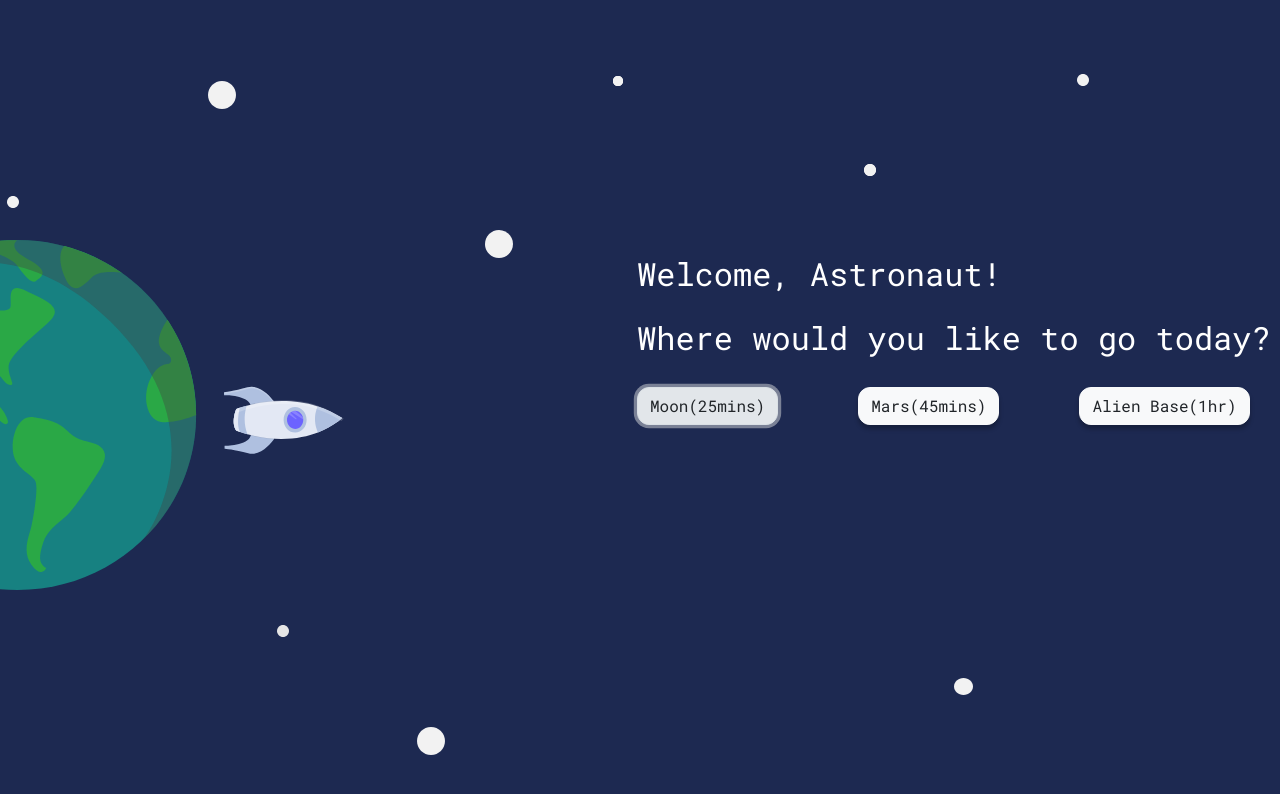
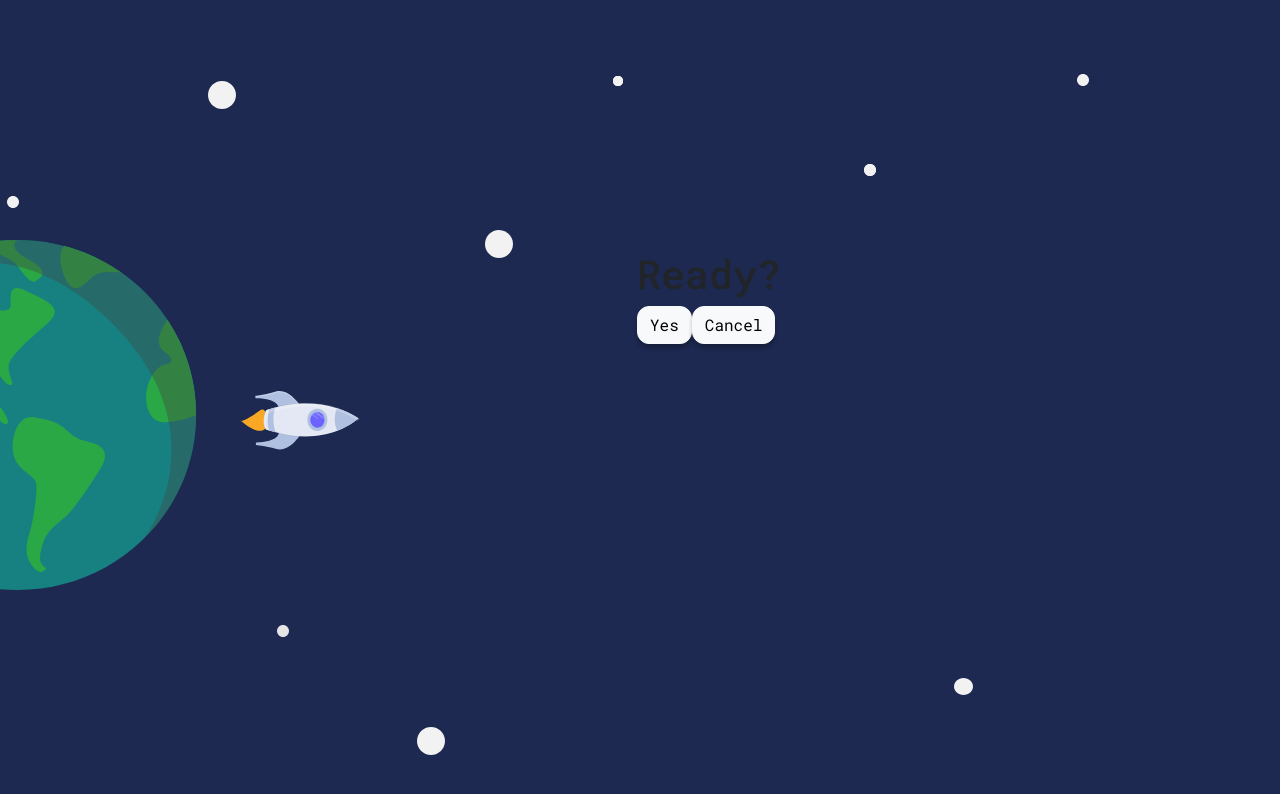
Before and after one commit to zwemsoe/spacetime, a React (Create React App) app: page / in a window 1280 px wide. Both pictures are taken after a click on the link "Moon(25mins)". Shown: the top 794 px of the page. Built offline with nearby package versions, Linux system fonts and the light colour scheme.

Commit message:
rocket animation first stage

```diff
--- a/src/App.js
+++ b/src/App.js
@@ -16,19 +16,96 @@ const clips = [
 ]
 */
 class App extends Component{
+  constructor(props){
+    super(props);
+    this.state={
+      page: 0,
+      destination: 0,
+      readyClicked : false
+    }
+    this.setDestination = this.setDestination.bind(this);
+    this.clearScreen = this.clearScreen.bind(this);
+    this.renderPage = this.renderPage.bind(this);
+    this.goToLanding = this.goToLanding.bind(this);
+  }
 
+  setDestination(param){
+    this.setState({
+      page: 1,
+      destination: param
+    })
+  }
+
+  clearScreen(){
+    this.setState({
+      page: 2,
+      readyClicked: true
+      })
+  }
+
+  goToLanding(){
+    this.setState({
+      page:0
+    })
+  }
+
+  renderPage(page){
+    switch(page){
+      case 0:
+        console.log("reached inside case 0! ")
+        return (
+        <div>
+        <div className = "introPos">
+        <Landing setDestination = {this.setDestination}/>
+        </div>
+        </div>
+        )
+      case 1:
+        return(
+          <div>
+          <div className = "introPos">
+            <h1>Ready?</h1>
+            <a onClick = {()=>this.clearScreen()} className ="btn btn-light moonBtn">Yes</a>
+            <a onClick = {()=>this.goToLanding()()} className ="btn btn-light moonBtn">Cancel</a>
+         </div>
+          </div>
+        );
+
+      default:
+        return (<div></div>);
+    }
+  }
+
+  renderRocket(param){
+    switch(param){
+      case 0:
+        return (<Rocket destination={0}/>);
+      case 1:
+        if(this.state.readyClicked){
+        return <Rocket destination = {this.state.destination}/>
+        }
+        return (<Rocket destination={0}/>);
+      case 2:
+        break;
+      default:
+        break;
+    }
+  }
 
   render(){
+    const {page, destination} = this.state;
+    console.log("page = "+ page);
+    console.log("destination: " + destination);
     return(
-    <div className = "bg">
+    <div>
       <img src = {earth} alt = "earth here!" className = "earth"/>
-      <Rocket/>
-      <div className = "introPos">
-        <Landing/>
-      </div>
+      {this.renderRocket(destination)}
+      {this.renderPage(page)}
     </div>
     )
   }
+
+
   /*
   playSound = (src) => {
     const sound = new Howl({
--- a/src/components/Landing.js
+++ b/src/components/Landing.js
@@ -2,8 +2,12 @@ import React, {Component} from 'react';
 
 
 class Landing extends Component{
-
+    constructor(props) {
+        super(props);
+        this.state = {};
+    }
     render(){
+        console.log("reached inside Landing.js!")
         return (
             <div>
                 <div className = "introText">
@@ -12,13 +16,13 @@ class Landing extends Component{
 
                 <div className= "row button-group">
                     <div className = "col">
-                    <a href="#" className ="btn btn-light moonBtn">Moon(25mins)</a>
+                    <a onClick = {() => {this.props.setDestination(1)}} className ="btn btn-light moonBtn">Moon(25mins)</a>
                     </div>
                     <div className = "col">
-                    <a href="#" className ="btn btn-light moonBtn">Mars(45mins)</a>
+                    <a onClick ={() => {this.props.setDestination(2)}} className ="btn btn-light moonBtn">Mars(45mins)</a>
                     </div>
                     <div className = "col">
-                    <a href="#" className ="btn btn-light moonBtn">Alien Base(1hr)</a>
+                    <a onClick = {() => {this.props.setDestination(3)}} className ="btn btn-light moonBtn">Alien Base(1hr)</a>
                     </div>
                 </div>
                 </div>
--- a/src/components/Rocket.js
+++ b/src/components/Rocket.js
@@ -1,19 +1,20 @@
 import React, {Component} from 'react';
-import rocket from "../imgs/Rocket.svg";
+import rocket from "../imgs/fullrocket.svg";
 
 class Rocket extends Component{
     constructor(props) {
         super(props);
         this.state = {
-            x_pos: 3,
-            y_pos: 5
+            styles: ["rocket", "rocket-to-moon", "rocket-to-mars", "rocket-to-alien"]
         }
     }
 
     render(){
+        console.log("reached to rocket");
+        const {styles} = this.state;
         return (
         <div>
-            <img className = "rocket" src = {rocket} alt ="rocket here!"/>
+            <img className = {styles[this.props.destination]} src = {rocket} alt ="rocket here!"/>
         </div>
         )
     }
--- a/src/index.css
+++ b/src/index.css
@@ -35,6 +35,7 @@ body{
 .moonBtn{
   box-shadow: 0px 4px 4px rgba(0, 0, 0, 0.25);
   border-radius: 12px;
+  color: black !important;
 }
 .moonBtn:hover{
   background-color: #FCE205;
@@ -47,6 +48,22 @@ body{
   position: absolute;
   width: 7.5em;
   height:  12.5em;
-  left: 14em;
-  top: 20em;
+  left: 15em;
+  top: 40%;
 }
+
+@keyframes toMoon{
+  from {left:15em;}
+  to {left: 87em;}
+}
+
+.rocket-to-moon{
+  position: absolute;
+  width: 7.5em;
+  height:  12.5em;
+  left:15em;
+  animation-name: toMoon;
+  animation-duration: 30s;
+  animation-timing-function: linear;
+  top: 40%;
+}
```
Also changed, not shown: src/imgs/fire.svg (added), src/imgs/fullrocket.svg (added).
